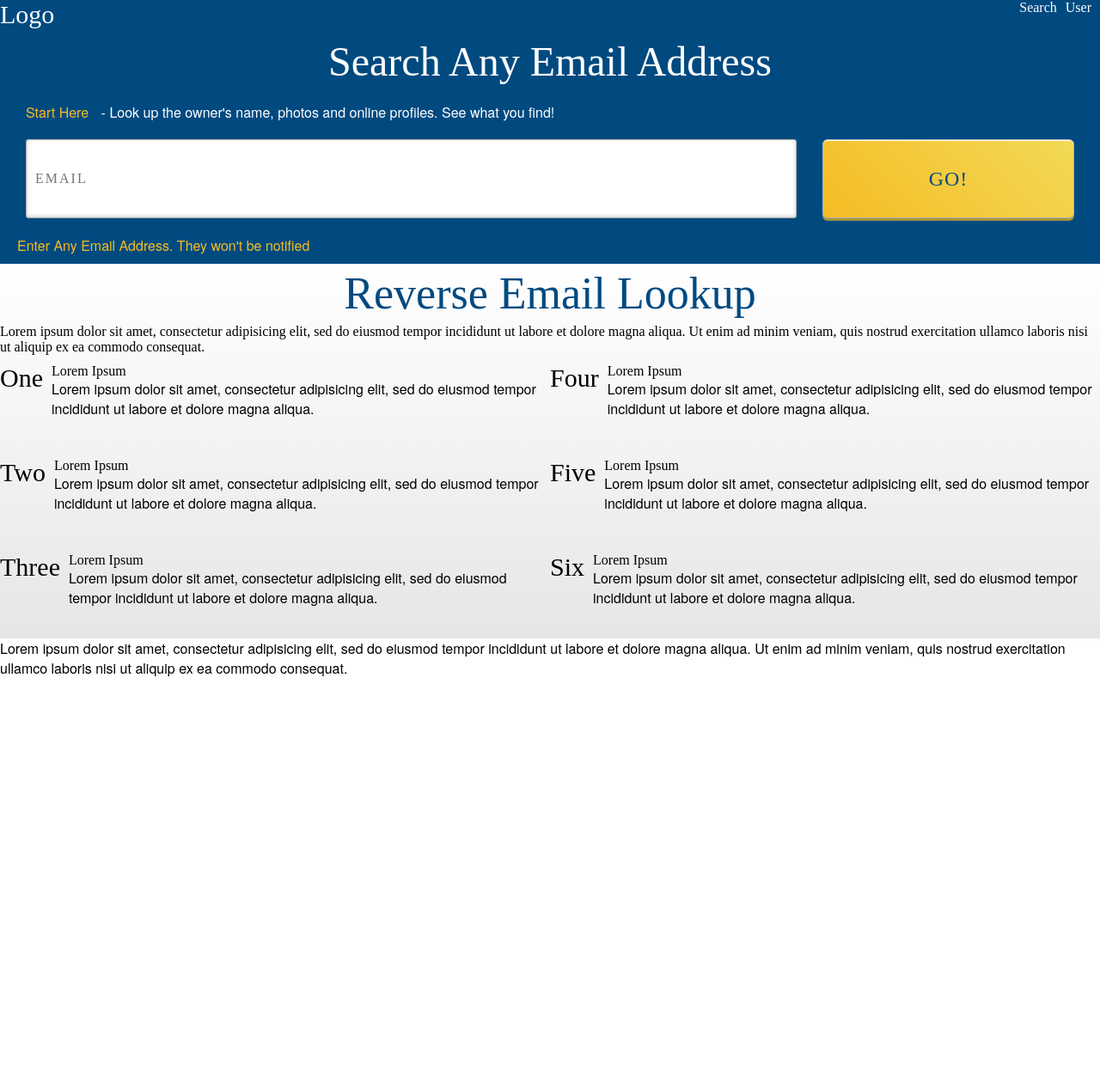
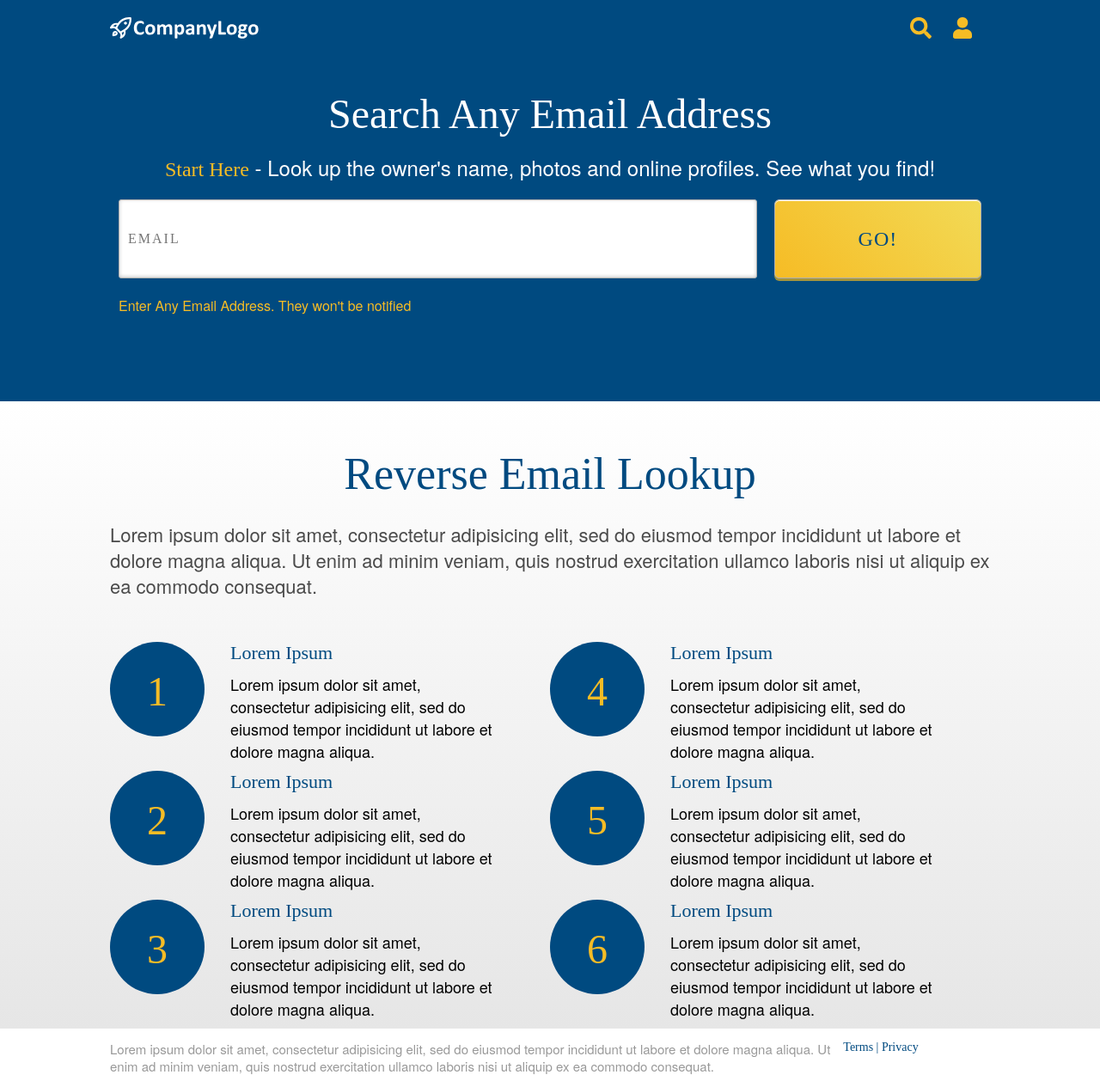
Before and after one commit to samueljshih/LTV, a PHP site: page / in a window 1280 px wide. Shown: the whole page at 86% size. Before the commit the page ends 787 px from the top, so only its background shows below. Run offline with PHP 8.4, Linux system fonts and the light colour scheme.

Commit message:
Added css positioning and more styling

```diff
--- a/css/landing-page.css
+++ b/css/landing-page.css
@@ -44,15 +44,25 @@ p {
 }
 
 body {
-    margin: 0;
+    margin: 0 auto;
+}
+
+.content {
+    width: 80%;
+    margin: 0 auto;
 }
 
 /* Navigation */
 .nav {
     background-color: #004A80;
+    padding-top: 20px;
+    padding-bottom: 40px;
+}
+
+.nav-content {
     display: flex;
     color: #FFFFFF;
-    justify-content: space-between
+    justify-content: space-between;
 }
 
 .nav-logo {
@@ -64,7 +74,7 @@ body {
 }
 
 .nav-icon {
-    margin-right: 10px;
+    margin-right: 25px;
 }
 
 .search {
@@ -73,8 +83,16 @@ body {
 
 .search * {
     color: #FFFFFF;
-    margin: 0 10px;
     padding: 10px;
+}
+
+.search-text {
+    font-family: HelveticaNeue;
+    font-size: 24px;
+    color: #FFFFFF;
+    letter-spacing: 0;
+    text-align: center;
+    line-height: 29px;
 }
 
 /* Title */
@@ -117,8 +135,19 @@ body {
     display: flex;
 }
 
+.search-footer-text {
+    padding-bottom: 90px;
+}
+
 .start-here {
-    margin: 0
+    margin: 0;
+    font-family: HelveticaNeue-Bold;
+    font-size: 24px;
+    color: #FFFFFF;
+    letter-spacing: 0;
+    text-align: center;
+    line-height: 29px;
+    padding: 0px;
 }
 
 /* Colors */
@@ -140,6 +169,17 @@ body {
     letter-spacing: 0;
     text-align: center;
     line-height: 70px;
+    margin-top: 50px;
+}
+
+.reverse-email-description {
+    margin: 20px 0;
+    font-family: HelveticaNeue;
+    font-size: 22px;
+    color: #4A4A4A;
+    letter-spacing: 0;
+    line-height: 30px;
+    margin-bottom: 40px;
 }
 
 .steps {
@@ -155,12 +195,72 @@ body {
     display: flex;
     height: 100px;
     margin-top: 10px;
+    margin-bottom: 50px;
 }
 
 .point-left {
     font-size: 30px;
+    margin-right: 20px;
 }
 
 .point-right {
     margin-left: 10px;
+    margin-right: 60px;
 }
+
+.point-title {
+    font-family: HelveticaNeue-Bold;
+    font-size: 22px;
+    color: #004A80;
+    letter-spacing: 0;
+    margin-bottom: 10px;
+}
+
+.number {
+    font-family: HelveticaNeue-Bold;
+    font-size: 48px;
+    color: #F6BC25;
+    letter-spacing: 0;
+    text-align: center;
+    background: #004A80;
+    padding: 30px;
+    border-radius: 50%;
+    display:block;
+    min-width: 50px;
+    min-height:50px;
+}
+
+.point-description {
+    font-family: HelveticaNeue;
+    font-size: 18px;
+    color: #000000;
+    letter-spacing: 0;
+    line-height: 26px;
+}
+
+/* Footer */
+footer {
+    margin: 14px 0;
+}
+
+.footer-content {
+    display: flex;
+    justify-content: space-between;
+}
+
+.footer-text {
+    font-family: HelveticaNeue;
+    font-size: 15px;
+    color: #999999;
+    letter-spacing: 0;
+    line-height: 20px;
+    flex: 5;
+}
+
+.footer-links {
+    font-family: HelveticaNeue-Bold;
+    font-size: 14px;
+    color: #004A80;
+    letter-spacing: 0;
+    flex: 1;
+}
--- a/index.html
+++ b/index.html
@@ -5,80 +5,90 @@
     <meta name="viewport" content="width=device-width, initial-scale=1.0">
     <title>Billion Dollar Search Site</title>
     <link rel="stylesheet" href="./css/landing-page.css">
+    <script defer src="js/landing-page.js"></script>
 </head>
 <body>
     <nav class="nav">
-        <div class="nav-logo">Logo</div>
-        <div class="nav-icons">
-            <div class="nav-icon">Search</div>
-            <div class="nav-icon">User</div>
+        <div class="nav-content content" >
+            <img src="./assets/svgs/Logo.svg" class="nav-logo">
+            <div class="nav-icons">
+                <img src="./assets/svgs/icn_search.svg" class="nav-icon">
+                <img src="./assets/svgs/icn_person.svg" class="nav-icon">
+            </div>
         </div>
     </nav>
 
     <section class="search">
-        <h1 class="title">Search Any Email Address</h1>
-        <p><span class="start-here yellow">Start Here</span> - Look up the owner's name, photos and online profiles. See what you find!</h2>
-        <form action="/action_page.php" class="search-email-form">
-            <input type="email" name="email" class="email-input" placeholder="EMAIL">
-            <input type="submit" value="GO!" class="submit-btn">
-        </form>
-        <p class="yellow">Enter Any Email Address. They won't be notified</p>
+        <div class="content">
+            <h1 class="title">Search Any Email Address</h1>
+            <p class="search-text"><span class="start-here yellow">Start Here</span> - Look up the owner's name, photos and online profiles. See what you find!</h2>
+            <form action="" class="search-email-form">
+                <input type="email" name="email" class="email-input" placeholder="EMAIL">
+                <input type="submit" value="GO!" class="submit-btn">
+            </form>
+            <p class="search-footer-text yellow">Enter Any Email Address. They won't be notified</p>
+        </div>
      </section>
 
      <section class="reverse-email-lookup">
+         <div class="content">
          <h1 class="reverse-title">Reverse Email Lookup</h1>
-        <div>Lorem ipsum dolor sit amet, consectetur adipisicing elit, sed do eiusmod tempor incididunt ut labore et dolore magna aliqua. Ut enim ad minim veniam, quis nostrud exercitation ullamco laboris nisi ut aliquip ex ea commodo consequat.</div>
+        <div class="reverse-email-description">Lorem ipsum dolor sit amet, consectetur adipisicing elit, sed do eiusmod tempor incididunt ut labore et dolore magna aliqua. Ut enim ad minim veniam, quis nostrud exercitation ullamco laboris nisi ut aliquip ex ea commodo consequat.</div>
         <div class="steps row">
             <div class="column">
                 <div class="point">
-                    <div class="point-left">One</div>
+                    <div class="point-left number">1</div>
                     <div class="point-right">
-                        <h3>Lorem Ipsum</h3>
-                        <p>Lorem ipsum dolor sit amet, consectetur adipisicing elit, sed do eiusmod tempor incididunt ut labore et dolore magna aliqua.</p>
+                        <h3 class="point-title">Lorem Ipsum</h3>
+                        <p class="point-description">Lorem ipsum dolor sit amet, consectetur adipisicing elit, sed do eiusmod tempor incididunt ut labore et dolore magna aliqua.</p>
                     </div>
                 </div>
                 <div class="point">
-                    <div class="point-left">Two</div>
+                    <div class="point-left number">2</div>
                     <div class="point-right">
-                        <h3>Lorem Ipsum</h3>
-                        <p>Lorem ipsum dolor sit amet, consectetur adipisicing elit, sed do eiusmod tempor incididunt ut labore et dolore magna aliqua.</p>
+                        <h3 class="point-title">Lorem Ipsum</h3>
+                        <p class="point-description">Lorem ipsum dolor sit amet, consectetur adipisicing elit, sed do eiusmod tempor incididunt ut labore et dolore magna aliqua.</p>
                     </div>
                 </div>
                 <div class="point">
-                    <div class="point-left">Three</div>
+                    <div class="point-left number">3</div>
                     <div class="point-right">
-                        <h3>Lorem Ipsum</h3>
-                        <p>Lorem ipsum dolor sit amet, consectetur adipisicing elit, sed do eiusmod tempor incididunt ut labore et dolore magna aliqua.</p>
+                        <h3 class="point-title">Lorem Ipsum</h3>
+                        <p class="point-description">Lorem ipsum dolor sit amet, consectetur adipisicing elit, sed do eiusmod tempor incididunt ut labore et dolore magna aliqua.</p>
                     </div>
                 </div>
             </div>
             <div class="column">
                 <div class="point">
-                    <div class="point-left">Four</div>
+                    <div class="point-left number">4</div>
                     <div class="point-right">
-                        <h3>Lorem Ipsum</h3>
-                        <p>Lorem ipsum dolor sit amet, consectetur adipisicing elit, sed do eiusmod tempor incididunt ut labore et dolore magna aliqua.</p>
+                        <h3 class="point-title">Lorem Ipsum</h3>
+                        <p class="point-description">Lorem ipsum dolor sit amet, consectetur adipisicing elit, sed do eiusmod tempor incididunt ut labore et dolore magna aliqua.</p>
                     </div>
                 </div>
                 <div class="point">
-                    <div class="point-left">Five</div>
+                    <div class="point-left number">5</div>
                     <div class="point-right">
-                        <h3>Lorem Ipsum</h3>
-                        <p>Lorem ipsum dolor sit amet, consectetur adipisicing elit, sed do eiusmod tempor incididunt ut labore et dolore magna aliqua.</p>
+                        <h3 class="point-title">Lorem Ipsum</h3>
+                        <p class="point-description">Lorem ipsum dolor sit amet, consectetur adipisicing elit, sed do eiusmod tempor incididunt ut labore et dolore magna aliqua.</p>
                     </div></div>
                 <div class="point">
-                    <div class="point-left">Six</div>
+                    <div class="point-left number">6</div>
                     <div class="point-right">
-                        <h3>Lorem Ipsum</h3>
-                        <p>Lorem ipsum dolor sit amet, consectetur adipisicing elit, sed do eiusmod tempor incididunt ut labore et dolore magna aliqua.</p>
+                        <h3 class="point-title">Lorem Ipsum</h3>
+                        <p class="point-description">Lorem ipsum dolor sit amet, consectetur adipisicing elit, sed do eiusmod tempor incididunt ut labore et dolore magna aliqua.</p>
                     </div>
                 </div>
             </div>
         </div>
+    </div>
      </section>
 
      <footer>
-         <p>Lorem ipsum dolor sit amet, consectetur adipisicing elit, sed do eiusmod tempor incididunt ut labore et dolore magna aliqua. Ut enim ad minim veniam, quis nostrud exercitation ullamco laboris nisi ut aliquip ex ea commodo consequat.</p>
+         <div class="content footer-content">
+            <p class="footer-text">Lorem ipsum dolor sit amet, consectetur adipisicing elit, sed do eiusmod tempor incididunt ut labore et dolore magna aliqua. Ut enim ad minim veniam, quis nostrud exercitation ullamco laboris nisi ut aliquip ex ea commodo consequat.</p>
+            <div class="footer-links"> Terms | Privacy</div>
+        </div>
      </footer>
 </body>
 </html>
--- /dev/null
+++ b/js/landing-page.js
@@ -0,0 +1,9 @@
+const input = document.querySelector('.submit-btn')
+const submitForm = (e) => {
+    e.preventDefault()
+    console.log('Form Submited')
+
+    // Fetch Data
+}
+
+input.addEventListener('click', submitForm)
```
Also changed, not shown: assets/loading_spinner.gif (added), assets/pngs/Logo@2x.png (added), assets/pngs/icn_person@2x.png (added), assets/pngs/icn_search@2x.png (added), assets/pngs/lock@2x.png (added), assets/svgs/Logo.svg (added), assets/svgs/icn_person.svg (added), assets/svgs/icn_search.svg (added), assets/svgs/lock.svg (added).
